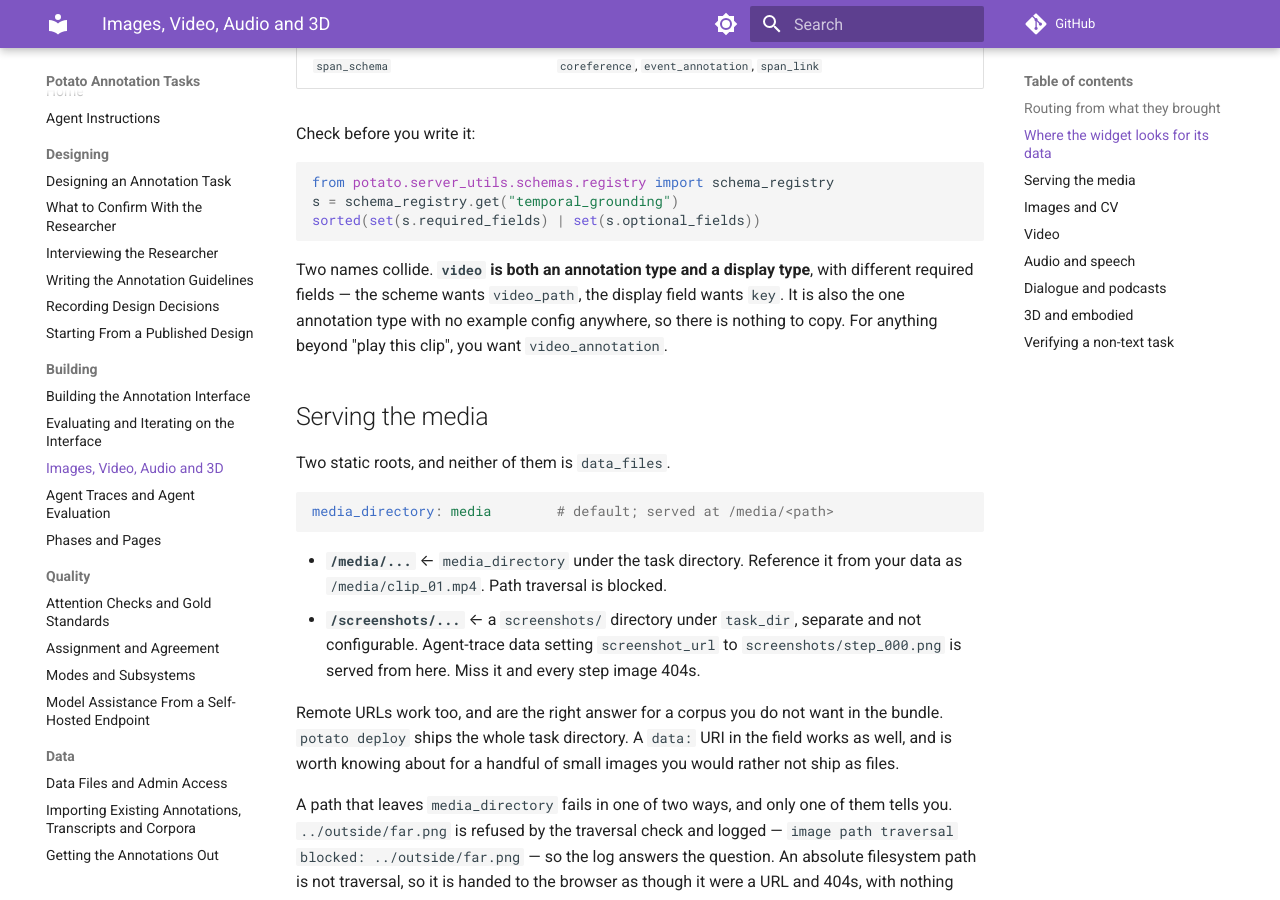
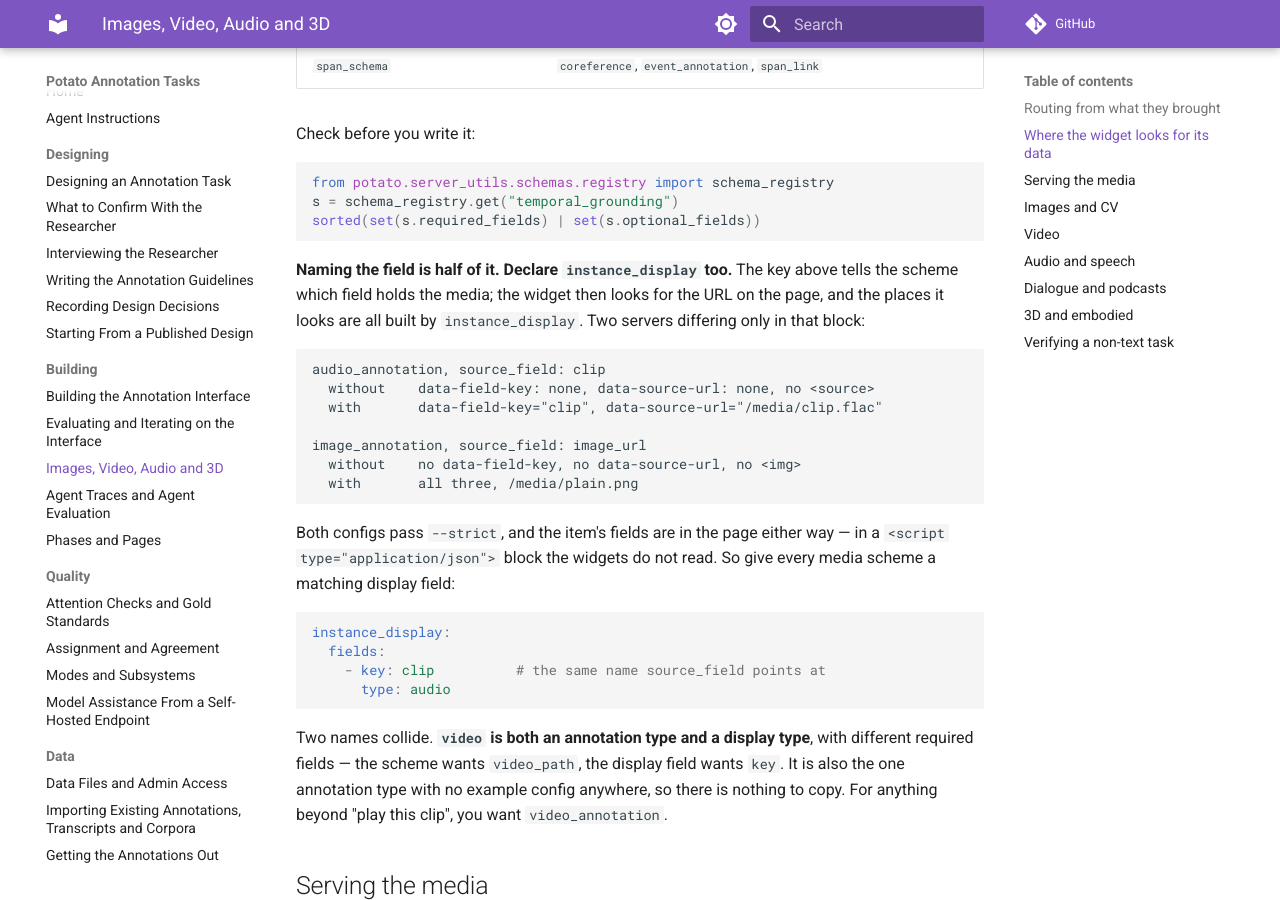
Before and after one commit to davidjurgens/potato-skill, an MkDocs documentation site: the page built from docs/modalities.md, in a window 1280 px wide and 900 px high, scrolled down 3030 px. Built offline with MkDocs 1.6.1 and Material for MkDocs 9.7.7, drawn with Linux system fonts in a browser that asks for light colours; comment, search, counter and statistics services are not loaded.

Commit message:
docs(modalities): source_field names the field, instance_display delivers it
Two servers differing only in an instance_display block. Without it,
audio_annotation and image_annotation both render with no data-field-key, no
data-source-url and no media element — the widget's three-step lookup chain
has nothing to find, and --strict passes. The item's fields are on the page
either way, in a JSON script block nothing reads.

The pack listed source_field as the key these types read, which is true of the
config and not enough to get media into the widget.

Co-Authored-By: Claude Opus 5 (1M context) <noreply@anthropic.com>
Claude-Session: https://claude.ai/code/session_01PJAwjvg871XGFuA8khHbjC

````diff
--- a/docs/modalities.md
+++ b/docs/modalities.md
@@ -72,6 +72,32 @@ Check before you write it:
 from potato.server_utils.schemas.registry import schema_registry
 s = schema_registry.get("temporal_grounding")
 sorted(set(s.required_fields) | set(s.optional_fields))
+```
+
+**Naming the field is half of it. Declare `instance_display` too.** The key
+above tells the scheme which field holds the media; the widget then looks for
+the URL on the page, and the places it looks are all built by
+`instance_display`. Two servers differing only in that block:
+
+```
+audio_annotation, source_field: clip
+  without    data-field-key: none, data-source-url: none, no <source>
+  with       data-field-key="clip", data-source-url="/media/clip.flac"
+
+image_annotation, source_field: image_url
+  without    no data-field-key, no data-source-url, no <img>
+  with       all three, /media/plain.png
+```
+
+Both configs pass `--strict`, and the item's fields are in the page either way
+— in a `<script type="application/json">` block the widgets do not read. So
+give every media scheme a matching display field:
+
+```yaml
+instance_display:
+  fields:
+    - key: clip          # the same name source_field points at
+      type: audio
 ```
 
 Two names collide. **`video` is both an annotation type and a display type**,
````
Also changed, not shown: skills/potato-tasks/references/modalities.md (+26 -0 lines).
